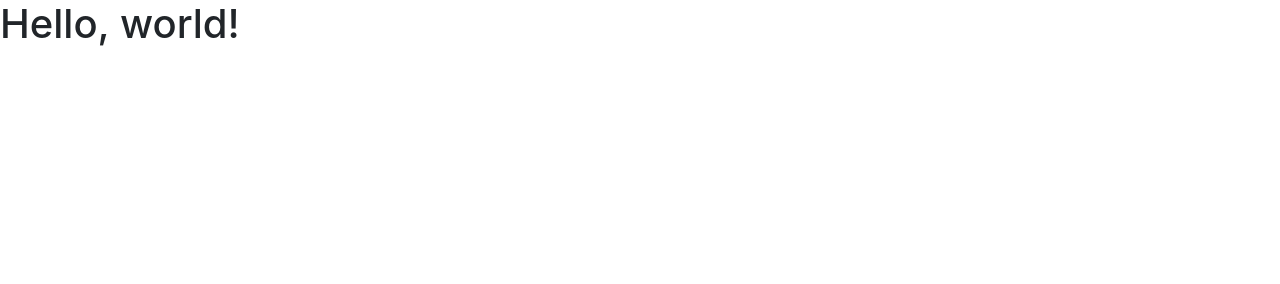
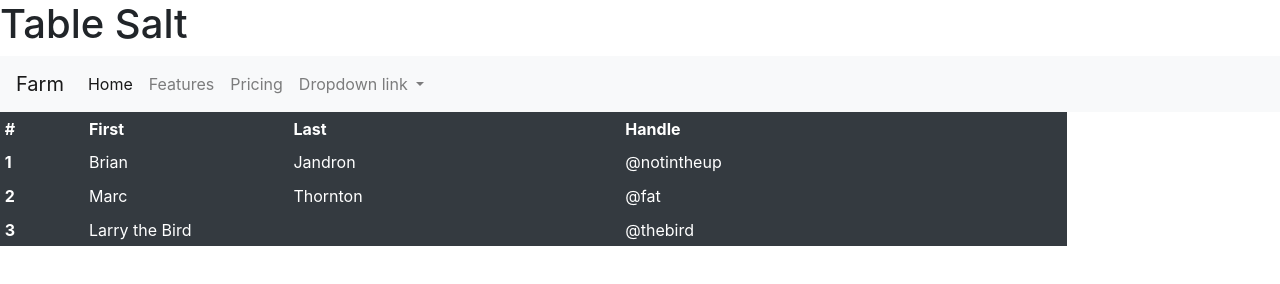
Before and after one commit to notintheup/Bootstrap-Portfolio, a plain HTML site: page index.html in a window 1280 px wide. Drawn offline with nearby package versions, Linux system fonts and the light colour scheme.

Commit message:
1st build

```diff
--- a/index.html
+++ b/index.html
@@ -1,22 +1,90 @@
 <!doctype html>
 <html lang="en">
+
 <head>
   <!-- Required meta tags -->
   <meta charset="utf-8">
   <meta name="viewport" content="width=device-width, initial-scale=1, shrink-to-fit=no">
 
   <!-- Bootstrap CSS -->
-    <link rel="stylesheet" href="https://stackpath.bootstrapcdn.com/bootstrap/4.2.1/css/bootstrap.min.css" integrity="sha384-GJzZqFGwb1QTTN6wy59ffF1BuGJpLSa9DkKMp0DgiMDm4iYMj70gZWKYbI706tWS" crossorigin="anonymous">
+  <link rel="stylesheet" href="https://stackpath.bootstrapcdn.com/bootstrap/4.2.1/css/bootstrap.min.css" integrity="sha384-GJzZqFGwb1QTTN6wy59ffF1BuGJpLSa9DkKMp0DgiMDm4iYMj70gZWKYbI706tWS"
+    crossorigin="anonymous">
 
-    <title>Hello, world!</title>
+  <title>It's not you...It's Me!</title>
 </head>
+
 <body>
-    <h1>Hello, world!</h1>
+  <h1>Table Salt</h1>
+  <nav class="navbar navbar-expand-lg navbar-light bg-light">
+    <a class="navbar-brand" href="#">Farm</a>
+    <button class="navbar-toggler" type="button" data-toggle="collapse" data-target="#navbarNavDropdown" aria-controls="navbarNavDropdown"
+      aria-expanded="false" aria-label="Toggle navigation">
+      <span class="navbar-toggler-icon"></span>
+    </button>
+    <div class="collapse navbar-collapse" id="navbarNavDropdown">
+      <ul class="navbar-nav">
+        <li class="nav-item active">
+          <a class="nav-link" href="#">Home <span class="sr-only">(current)</span></a>
+        </li>
+        <li class="nav-item">
+          <a class="nav-link" href="#">Features</a>
+        </li>
+        <li class="nav-item">
+          <a class="nav-link" href="#">Pricing</a>
+        </li>
+        <li class="nav-item dropdown">
+          <a class="nav-link dropdown-toggle" href="#" id="navbarDropdownMenuLink" role="button" data-toggle="dropdown"
+            aria-haspopup="true" aria-expanded="false">
+            Dropdown link
+          </a>
+          <div class="dropdown-menu" aria-labelledby="navbarDropdownMenuLink">
+            <a class="dropdown-item" href="#">Action</a>
+            <a class="dropdown-item" href="#">Another action</a>
+            <a class="dropdown-item" href="#">Something else here</a>
+          </div>
+        </li>
+      </ul>
+    </div>
+  </nav>
+  <table class="table table-borderless table-dark table-hover table-sm col-md-10">
+    <thead>
+      <tr>
+        <th scope="col">#</th>
+        <th scope="col">First</th>
+        <th scope="col">Last</th>
+        <th scope="col">Handle</th>
+      </tr>
+    </thead>
+    <tbody>
+      <tr>
+        <th scope="row">1</th>
+        <td>Brian</td>
+        <td>Jandron</td>
+        <td>@notintheup</td>
+      </tr>
+      <tr>
+        <th scope="row">2</th>
+        <td>Marc</td>
+        <td>Thornton</td>
+        <td>@fat</td>
+      </tr>
+      <tr>
+        <th scope="row">3</th>
+        <td colspan="2">Larry the Bird</td>
+        <td>@thebird</td>
+      </tr>
+    </tbody>
+  </table>
+
 
   <!-- Optional JavaScript -->
   <!-- jQuery first, then Popper.js, then Bootstrap JS -->
-    <script src="https://code.jquery.com/jquery-3.3.1.slim.min.js" integrity="sha384-q8i/X+965DzO0rT7abK41JStQIAqVgRVzpbzo5smXKp4YfRvH+8abtTE1Pi6jizo" crossorigin="anonymous"></script>
-    <script src="https://cdnjs.cloudflare.com/ajax/libs/popper.js/1.14.6/umd/popper.min.js" integrity="sha384-wHAiFfRlMFy6i5SRaxvfOCifBUQy1xHdJ/yoi7FRNXMRBu5WHdZYu1hA6ZOblgut" crossorigin="anonymous"></script>
-    <script src="https://stackpath.bootstrapcdn.com/bootstrap/4.2.1/js/bootstrap.min.js" integrity="sha384-B0UglyR+jN6CkvvICOB2joaf5I4l3gm9GU6Hc1og6Ls7i6U/mkkaduKaBhlAXv9k" crossorigin="anonymous"></script>
+  <script src="https://code.jquery.com/jquery-3.3.1.slim.min.js" integrity="sha384-q8i/X+965DzO0rT7abK41JStQIAqVgRVzpbzo5smXKp4YfRvH+8abtTE1Pi6jizo"
+    crossorigin="anonymous"></script>
+  <script src="https://cdnjs.cloudflare.com/ajax/libs/popper.js/1.14.6/umd/popper.min.js" integrity="sha384-wHAiFfRlMFy6i5SRaxvfOCifBUQy1xHdJ/yoi7FRNXMRBu5WHdZYu1hA6ZOblgut"
+    crossorigin="anonymous"></script>
+  <script src="https://stackpath.bootstrapcdn.com/bootstrap/4.2.1/js/bootstrap.min.js" integrity="sha384-B0UglyR+jN6CkvvICOB2joaf5I4l3gm9GU6Hc1og6Ls7i6U/mkkaduKaBhlAXv9k"
+    crossorigin="anonymous"></script>
 </body>
+
 </html>
```
Lines whose indentation alone changed are shown as unchanged.
